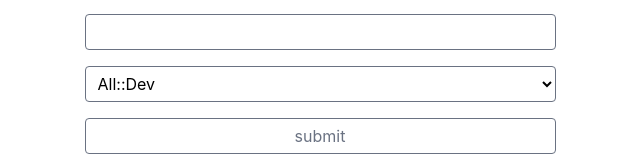
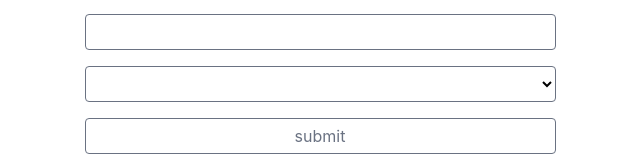
Before and after one commit to paul-louyot/ankiconnect-web, a React (Vite) app: page / in a window 1280 px wide. Shown: the part 338-494 px from the top of the page, without its empty margins (320-960 px from the left). Built offline with nearby package versions, Linux system fonts and the light colour scheme.

Commit message:
query deck names

```diff
--- a/src/App.tsx
+++ b/src/App.tsx
@@ -1,20 +1,28 @@
-import {useState} from "react";
+import {useEffect, useState} from "react";
 import {
   useAnkiConnectionStatus,
   useCreateCard,
+  useDeckNames,
   useNotesAddedToday,
 } from "./lib/ankiConnectQueries";
 
 function App() {
   const [front, setFront] = useState("");
   const [back, setBack] = useState("");
-  const [deckName, setDeckName] = useState("All::Dev");
+  const [deckName, setDeckName] = useState("");
 
   const connectionStatus = useAnkiConnectionStatus();
+  const deckNames = useDeckNames();
   const notesAddedToday = useNotesAddedToday();
   const createCard = useCreateCard();
 
   const isConnected = connectionStatus.data?.permission === "granted";
+
+  useEffect(() => {
+    if (deckName === "" && deckNames.data && deckNames.data.length > 0) {
+      setDeckName(deckNames.data[0]);
+    }
+  }, [deckName, deckNames.data]);
 
   function handleSubmit(event: React.FormEvent<HTMLFormElement>) {
     event.preventDefault();
@@ -65,10 +73,9 @@ function App() {
             value={deckName}
             onChange={(event) => setDeckName(event.target.value)}
           >
-            <option>All::Dev</option>
-            <option>All::Gen</option>
-            <option>All::Quotes</option>
-            <option>All::Lang::English</option>
+            {deckNames.data?.map((name) => (
+              <option key={name}>{name}</option>
+            ))}
           </select>
           <button type="submit" className="btn" disabled={!isConnected}>
             submit
--- a/src/lib/ankiConnect.ts
+++ b/src/lib/ankiConnect.ts
@@ -62,3 +62,7 @@ export async function getNotesAddedToday(): Promise<NoteInfo[]> {
   const notes = await invoke<NoteInfo[]>("notesInfo", { query: "added:1" });
   return notes.sort((a, b) => b.mod - a.mod);
 }
+
+export function getDeckNames(): Promise<string[]> {
+  return invoke<string[]>("deckNames");
+}
--- a/src/lib/ankiConnectQueries.ts
+++ b/src/lib/ankiConnectQueries.ts
@@ -2,6 +2,7 @@ import {useMutation, useQuery, useQueryClient} from "@tanstack/react-query";
 import {
   checkConnection,
   createCard,
+  getDeckNames,
   getNotesAddedToday,
   type CreateCardParams,
 } from "./ankiConnect";
@@ -13,6 +14,13 @@ export function useAnkiConnectionStatus() {
     queryKey: ["ankiConnect", "status"],
     queryFn: checkConnection,
     retry: false,
+  });
+}
+
+export function useDeckNames() {
+  return useQuery({
+    queryKey: ["ankiConnect", "deckNames"],
+    queryFn: getDeckNames,
   });
 }
 
```
